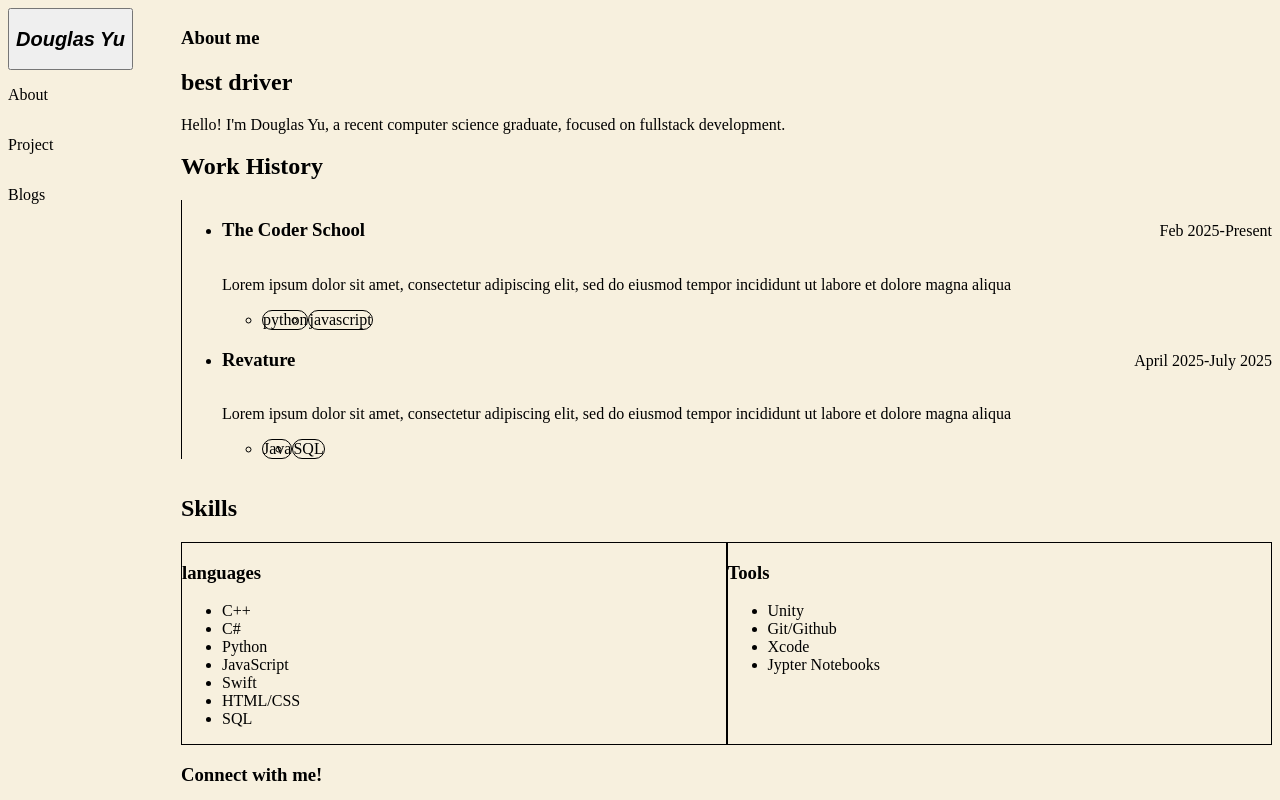
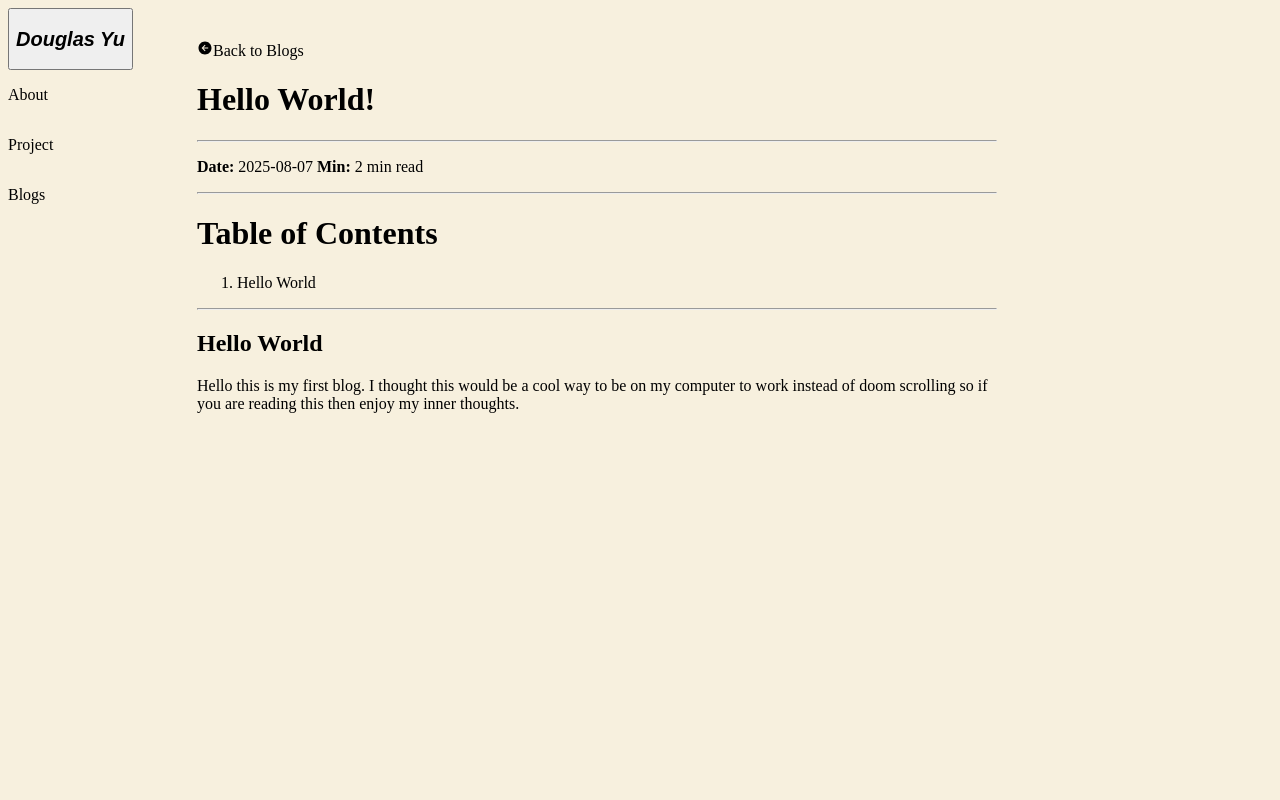
Before and after one commit to Douglasmyu/react-portfolio, a React (Vite) app: page /blog/first-blog in a window 1280 px wide. Shown: the top 800 px of the page. Built offline with nearby package versions, Linux system fonts and the light colour scheme.

Commit message:
blog route fix

```diff
--- a/src/App.jsx
+++ b/src/App.jsx
@@ -5,6 +5,7 @@ import About from './routes/About';
 import Project from './routes/Project';
 import Footer from './components/Footer';
 import Blogs from './routes/Blogs';
+import BlogPage from './routes/BlogPage';
 import { Routes,Route } from 'react-router-dom';
 
 
@@ -17,20 +18,30 @@ function App() {
 
       <div id ="body" className="content" >
         <main className = "p-10 space-y-16">
-          <section id = "about">
+
+          <Routes>
+                <Route path="/" element ={
+                  <>
+                  <section id="about">
                     <About />
                   </section>
-          <section id = "projects">
+
+                  <section id="projects">
                     <Project />
                   </section>
-          <section id = "blogs">
+
+                  <section id="blogs">
                     <Blogs />
-              <Routes>
-                <Route path="/Blogs" element={<Blogs />} />
-              </Routes>
                   </section>
 
                   <Footer />
+                </>
+              }
+              />
+
+              <Route path="/blog/:slug" element={<BlogPage />} />
+          </Routes>
+
       </main>
 
       </div>
--- a/src/components/Nav.jsx
+++ b/src/components/Nav.jsx
@@ -8,7 +8,7 @@ function Nav() {
   return (
     <nav className="fixed flex-col items-start py-10 px-6 ">
 
-      <button class="flex flex-col space-y-4 w-full ">
+      <button className="flex flex-col space-y-4 w-full ">
         <Link to="/About">
       {/* import font family */}
           <h1 className="italic">
--- a/src/routes/BlogPage.jsx
+++ b/src/routes/BlogPage.jsx
@@ -18,7 +18,7 @@ export default function BlogPage() {
 
   return (
     <div style={{ maxWidth: 800, margin: "2rem auto", padding: "0 1rem" }}>
-      <p><Link to="/Blogs"><IoArrowBackCircleSharp />Back to Blogs</Link></p>
+      <p><Link to="/"><IoArrowBackCircleSharp />Back to Blogs</Link></p>
 
       <ReactMarkdown>{content}</ReactMarkdown>
     </div>
```
Lines whose indentation alone changed are shown as unchanged.
